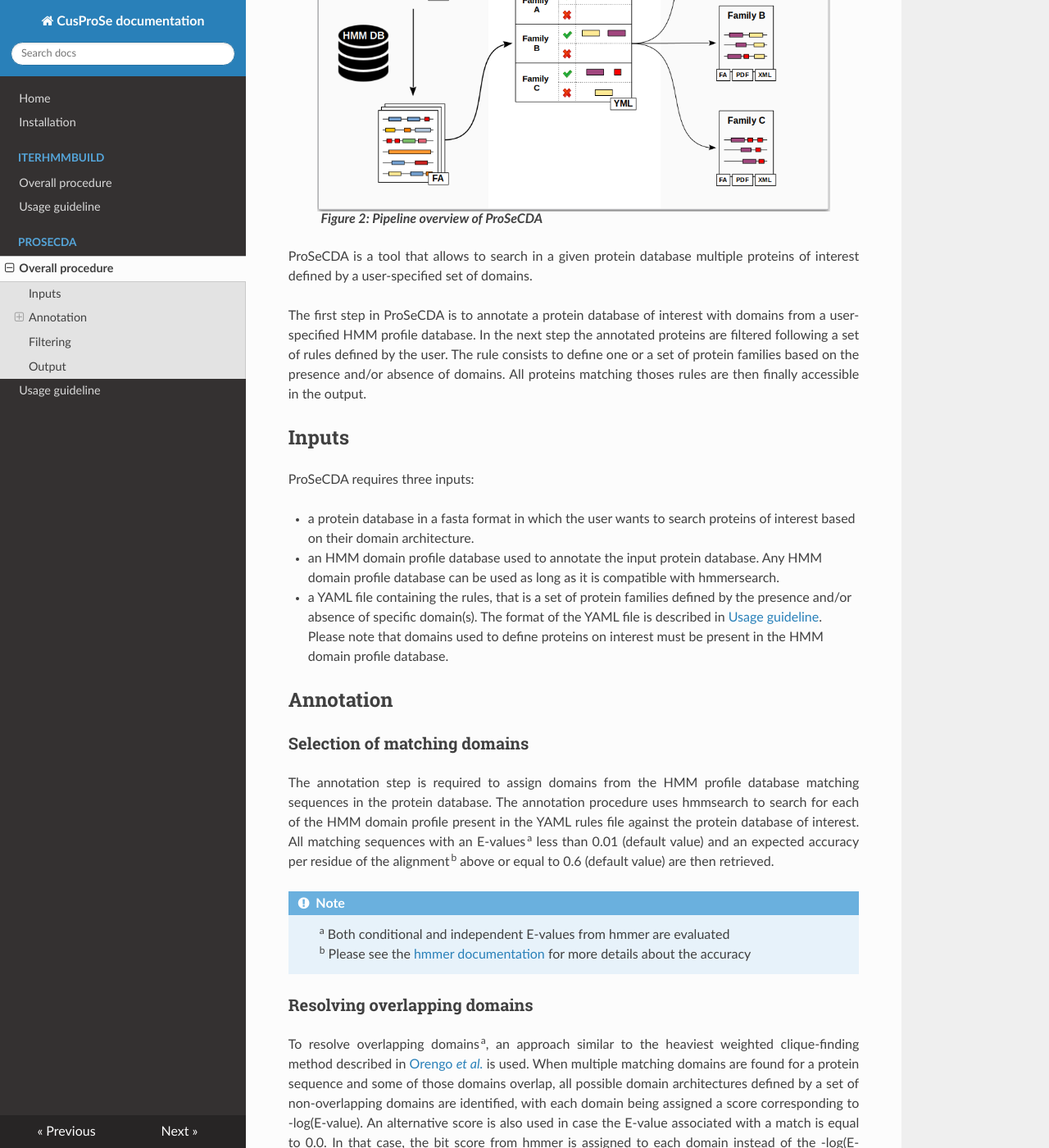
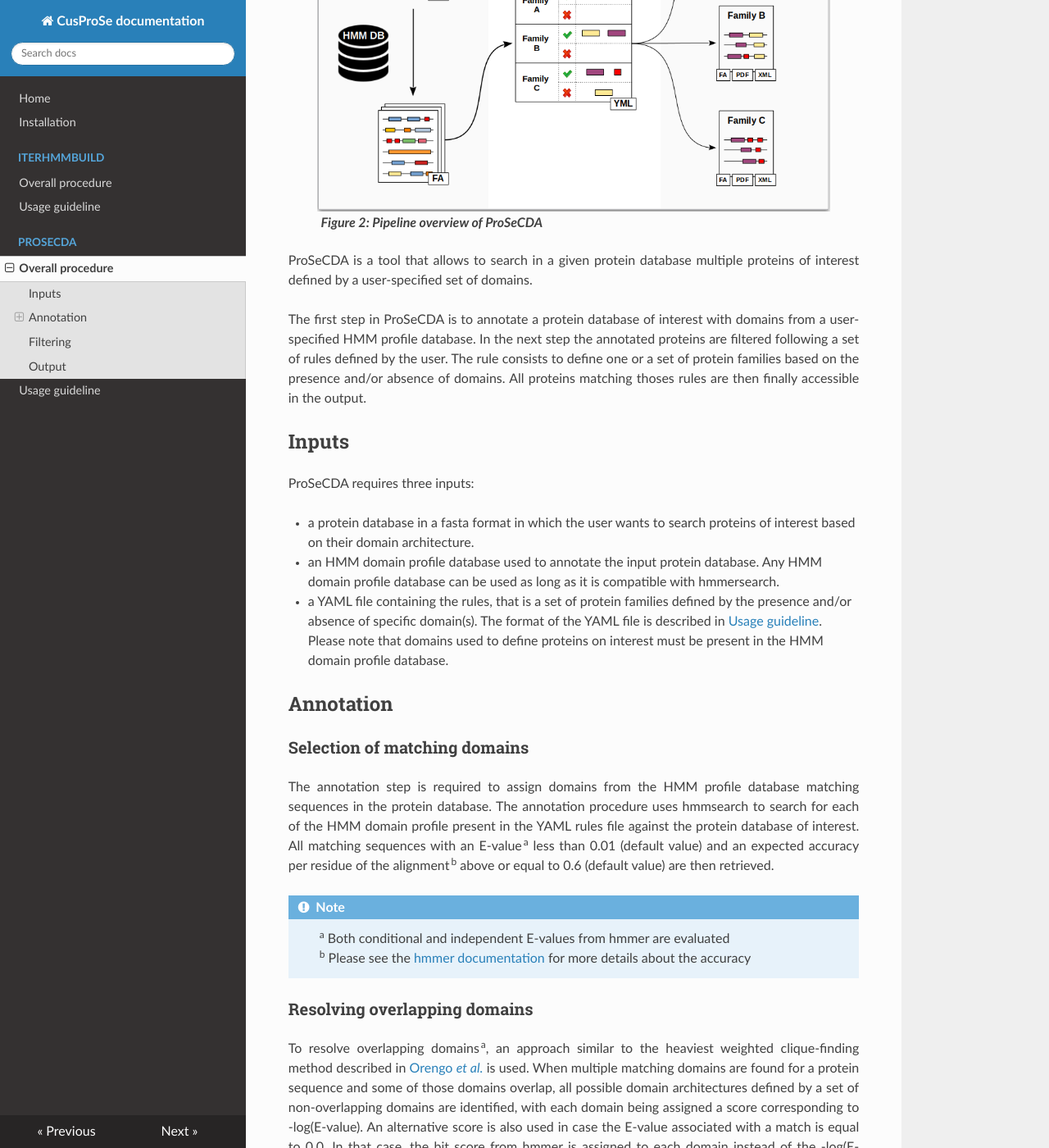
Before and after one commit to nchePortfolio/cusProSe, an MkDocs documentation site: the page built from docs/psd_introduction.md, in a window 1280 px wide and 1400 px high, scrolled down 374 px. Shown: the whole window at 82% size. Built offline with MkDocs 1.6.1, drawn with Linux system fonts in a browser that asks for light colours; nearby versions of some CDN libraries.

Commit message:
Update documentation

```diff
--- a/docs/css/extra.css
+++ b/docs/css/extra.css
@@ -8,6 +8,7 @@ figure {
 }
 
 figcaption {
+    margin-top: 5px;
     font-style: italic;
     padding-left: 5px;
     text-align: left;
--- a/docs/psd_introduction.md
+++ b/docs/psd_introduction.md
@@ -20,7 +20,7 @@ ProSeCDA requires three inputs:
 
 ## Annotation
 ### Selection of matching domains
-The annotation step is required to assign domains from the HMM profile database matching sequences in the protein database. The annotation procedure uses hmmsearch to search for each of the HMM domain profile present in the YAML rules file against the protein database of interest. All matching sequences with an E-values<sup>a</sup> less than 0.01 (default value) and an expected accuracy per residue of the alignment<sup>b</sup> above or equal to 0.6 (default value) are then retrieved.
+The annotation step is required to assign domains from the HMM profile database matching sequences in the protein database. The annotation procedure uses hmmsearch to search for each of the HMM domain profile present in the YAML rules file against the protein database of interest. All matching sequences with an E-value<sup>a</sup> less than 0.01 (default value) and an expected accuracy per residue of the alignment<sup>b</sup> above or equal to 0.6 (default value) are then retrieved.
 
 <div class="admonition note">
     <p class="first admonition-title">
```
Also changed, not shown: docs/psd_usage.md (+27 -7 lines).
